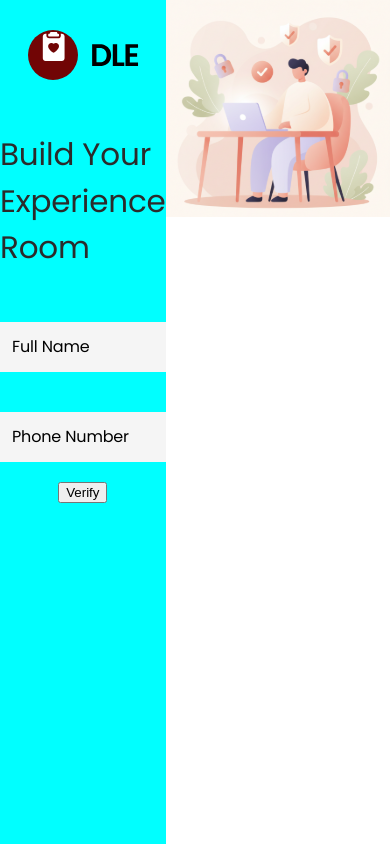
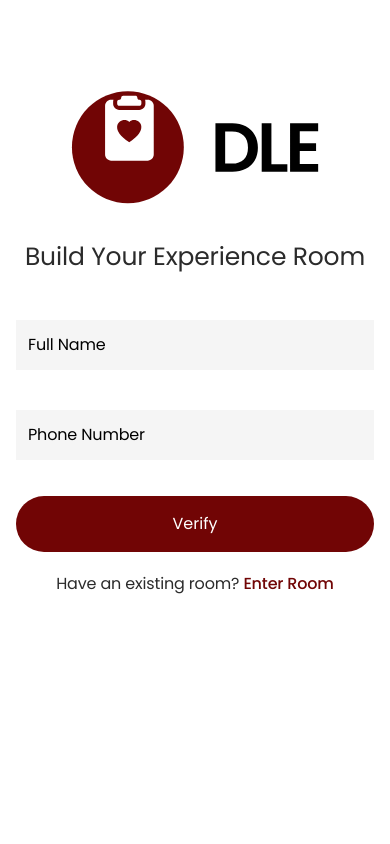
Before and after one commit to ITZ-PROF/Digital-Love-Experience, a React (Create React App) app in the folder dle/: page /login in a window 390 px wide. Built offline with nearby package versions, Linux system fonts and the light colour scheme; a web font is replaced by a local one.

Commit message:
feat: Enhance login page layout and functionality with responsive design and verification flow

```diff
--- a/dle/src/pages/auth/auth.css
+++ b/dle/src/pages/auth/auth.css
@@ -1,24 +1,112 @@
-.authPage{
+/* Base Container - Mobile First layout (Stacked vertically) */
+.authPage {
     display: flex;
-    flex-direction: row;
+    flex-direction: column;
     width: 100%;
-    height: 100vh;
+    min-height: 100vh;
+    box-sizing: border-box;
+
 }
 
-.authpage-left{
-    width: 50%;
-    height: auto;
-    background-color: aqua;
+/* Left Form Section - Full width on mobile, centered content */
+.authpage-left {
+    width: 100%;
+    min-height: 100vh;
     display: flex;
     align-items: center;
-    justify-content: flex-start;
     flex-direction: column;
+    box-sizing: border-box;
+        padding: 24px 16px;
+
 }
 
-.authImage{
-    object-fit: contain;
+/* Restrict input and button widths so they match clean layouts */
+.authpage-left > *,
+.authpage-left .input-container {
+    width: 100%;
+    max-width: 420px;       /* Keeps fields from getting unnaturally wide on desktop */
 }
 
-.prompt{
-    font-size: var(--font-size-h4);
+/* Header Text */
+.prompt {
+    font-size: var(--font-size-h5);
+    margin-top: -10px;
+    text-align: center;
+    width: 100%;
 }
+
+/* Clean, Responsive Button Design */
+.verify-btn {
+    background-color: var(--color-brand);
+    color: var(--color-text-inverse);
+    border: none;
+    padding: 16px 0;         /* Vertical padding only */
+    width: 100%;             /* Fills up exactly to the 420px maximum wrapper boundary */
+    max-width: 420px;
+    border-radius: 999px;
+    cursor: pointer;
+    font-size: var(--font-size-base);
+    line-height: var(--line-height-base);
+    font-family: var(--font-primary);
+    white-space: nowrap;
+    transition: all ease-in-out 0.3s;
+    margin-top: 16px;
+}
+
+/* Standardized hover states without drastic width adjustments */
+.verify-btn:hover {
+    background-color: var(--color-accent);
+    opacity: 0.9;
+}
+
+.login-action {
+    text-align: center;
+    margin-top: 20px;
+}
+
+.login-link {
+    color: var(--primary);
+    font-weight: var(--font-weight-medium);
+    transition: all ease-in-out 0.3s;
+    text-decoration: none;
+}
+
+.login-link:hover {
+    text-decoration: underline;
+}
+
+/* Right Image Section - HIDDEN BY DEFAULT ON MOBILE */
+.authpage-right {
+    display: none;
+    width: 50%;
+    height: 100vh;
+    background-color: #f9f9f9; /* Optional background placeholder */
+    justify-content: center;
+    align-items: center;
+}
+
+.authImage {
+    width: 100%;
+    height: 100%;
+    object-fit: cover;
+    box-sizing: border-box;
+}
+
+
+
+
+/* 🖥️ DESKTOP MEDIA QUERY (Screens wider than 1024px) */
+@media (min-width: 1024px) {
+    .authPage {
+        flex-direction: row; /* Arranges form and image side-by-side */
+    }
+
+    .authpage-left {
+        width: 50%;         /* Splitting view exactly 50/50 */
+        justify-content: flex-start;
+    }
+
+    .authpage-right {
+        display: flex;      /* REVEALS the image division container on desktop */
+    }
+}
--- a/dle/src/pages/auth/login.tsx
+++ b/dle/src/pages/auth/login.tsx
@@ -2,23 +2,36 @@ import './auth.css';
 import InputField from '../../components/inputfield/input';
 import authImg from '../../assets/authimage.svg';
 import fulllogo from '../../assets/full-logo.svg';
-
+import { useState } from 'react';
 
 export default function Login(){
+    const [verify, setVerify] = useState(false);
+
     return(
         <div className='authPage'>
             <div className='authpage-left'>
-            <img src={fulllogo} alt="authimg" />
-            <p className='prompt'>Build Your Experience Room</p>
-            <InputField label='Full Name' multiline= {false}/>
-            <InputField label='Phone Number' multiline= {false}/>
-            <button>
-                Verify
-            </button>
+                <img src={fulllogo} alt="logo" className="auth-logo" />
+                <p className='prompt'>Build Your Experience Room</p>
+
+                <InputField label='Full Name' multiline={false}/>
+                <InputField label='Phone Number' multiline={false}/>
+
+                {verify && (
+                    <InputField label='Verification Code' multiline={false}/>
+                )}
+
+                <button className='verify-btn' onClick={() => setVerify(true)}>
+                   {verify ? 'Create Room' : 'Verify'}
+                </button>
+
+                <p className='login-action'>
+                    Have an existing room? <a className='login-link' href='/'>Enter Room</a>
+                </p>
             </div>
+
             <div className='authpage-right'>
                 <img src={authImg} alt="authimg" className='authImage' />
             </div>
         </div>
-    )
+    );
 }
```
